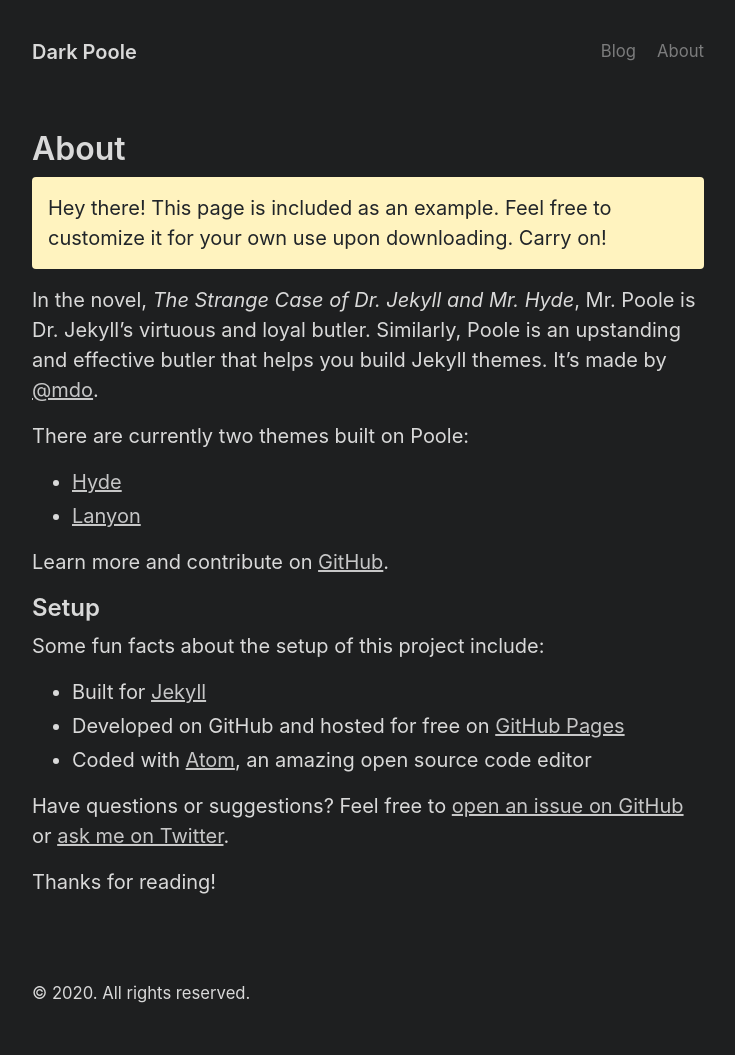
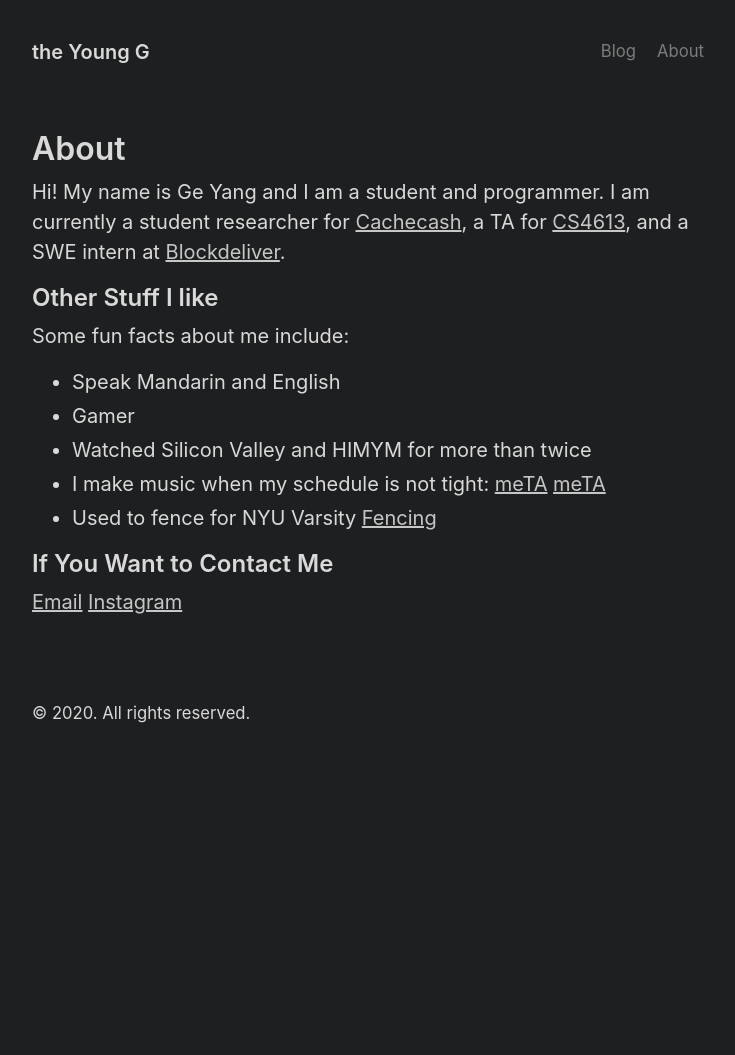
Before and after one commit to KevinSirius/gyang.me, a Jekyll site: the page built from about.md, in a window 1280 px wide. Shown: the whole page, without its empty margins (272-1007 px from the left). Built offline with Jekyll 4.4.1, drawn with Linux system fonts in a browser that asks for light colours; after the commit the page ends 900 px from its top, so only the background shows below that.

Commit message:
initial config

```diff
--- a/_config.yml
+++ b/_config.yml
@@ -1,6 +1,6 @@
 # Setup
-title: Dark Poole
-url: https://getpoole.com
+title: the Young G
+url: gyang.me
 paginate: 1
 baseurl: ""
 permalink: pretty
@@ -32,9 +32,9 @@ sass:
 
 # Specify the author for blog posts
 author:
-  name: Mark Otto
-  url: https://twitter.com/mdo
-  email: markdotto@gmail.com
+  name: Ge Yang
+  url: gyang.me
+  email: kevinsiriusyang@icloud.com
 
 # Custom vars
 version: 3.0.0
--- a/about.md
+++ b/about.md
@@ -2,28 +2,30 @@
 layout: page
 title: About
 ---
-
+<!---
 <p class="message">
   Hey there! This page is included as an example. Feel free to customize it for your own use upon downloading. Carry on!
 </p>
+-->
 
-In the novel, *The Strange Case of Dr. Jekyll and Mr. Hyde*, Mr. Poole is Dr. Jekyll's virtuous and loyal butler. Similarly, Poole is an upstanding and effective butler that helps you build Jekyll themes. It's made by [@mdo](https://twitter.com/mdo).
 
-There are currently two themes built on Poole:
+Hi! My name is Ge Yang and I am a student and programmer.
+I am currently a student researcher for [Cachecash](https://github.com/KevinSirius/go-cachecash), a TA for [CS4613](http://archive.engineering.nyu.edu/files/CS-UY-4613.pdf), and a SWE intern at [Blockdeliver](https://www.blockdeliver.in/).
 
-- [Hyde](https://hyde.getpoole.com)
-- [Lanyon](https://lanyon.getpoole.com)
 
-Learn more and contribute on [GitHub](https://github.com/poole).
 
-## Setup
+## Other Stuff I like
 
-Some fun facts about the setup of this project include:
+Some fun facts about me include:
 
-- Built for [Jekyll](https://jekyllrb.com)
-- Developed on GitHub and hosted for free on [GitHub Pages](https://pages.github.com)
-- Coded with [Atom](https://atom.io), an amazing open source code editor
+- Speak Mandarin and English
+- Gamer
+- Watched Silicon Valley and HIMYM for more than twice
+- I make music when my schedule is not tight: [meTA](https://open.spotify.com/artist/0wzJjzNA5CuQkQKiF7HaCx?si=GTIRnfJtQKSTBbA_Aff-dg) [meTA](https://music.163.com/#/artist?id=13018040)
+- Used to fence for NYU Varsity [Fencing](https://gonyuathletics.com/sports/mens-fencing/roster/kevin-yang/11525)
 
-Have questions or suggestions? Feel free to [open an issue on GitHub](https://github.com/poole/poole/issues/new) or [ask me on Twitter](https://twitter.com/mdo).
 
-Thanks for reading!
+## If You Want to Contact Me
+
+[Email](mailto:kevinsiriusyang@icloud.com)
+[Instagram](https://www.instagram.com/kevinsiriusy/)
```
Also changed, not shown: 1 other file.
